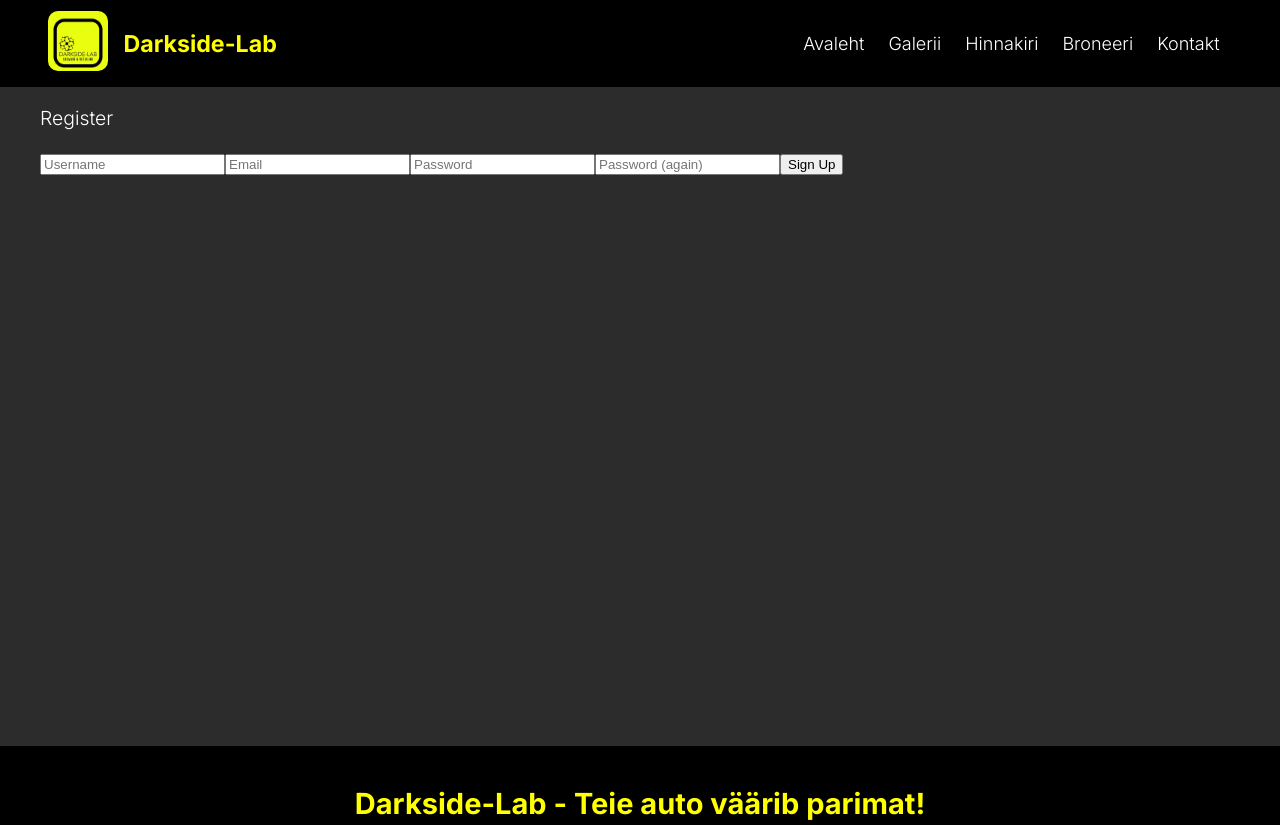
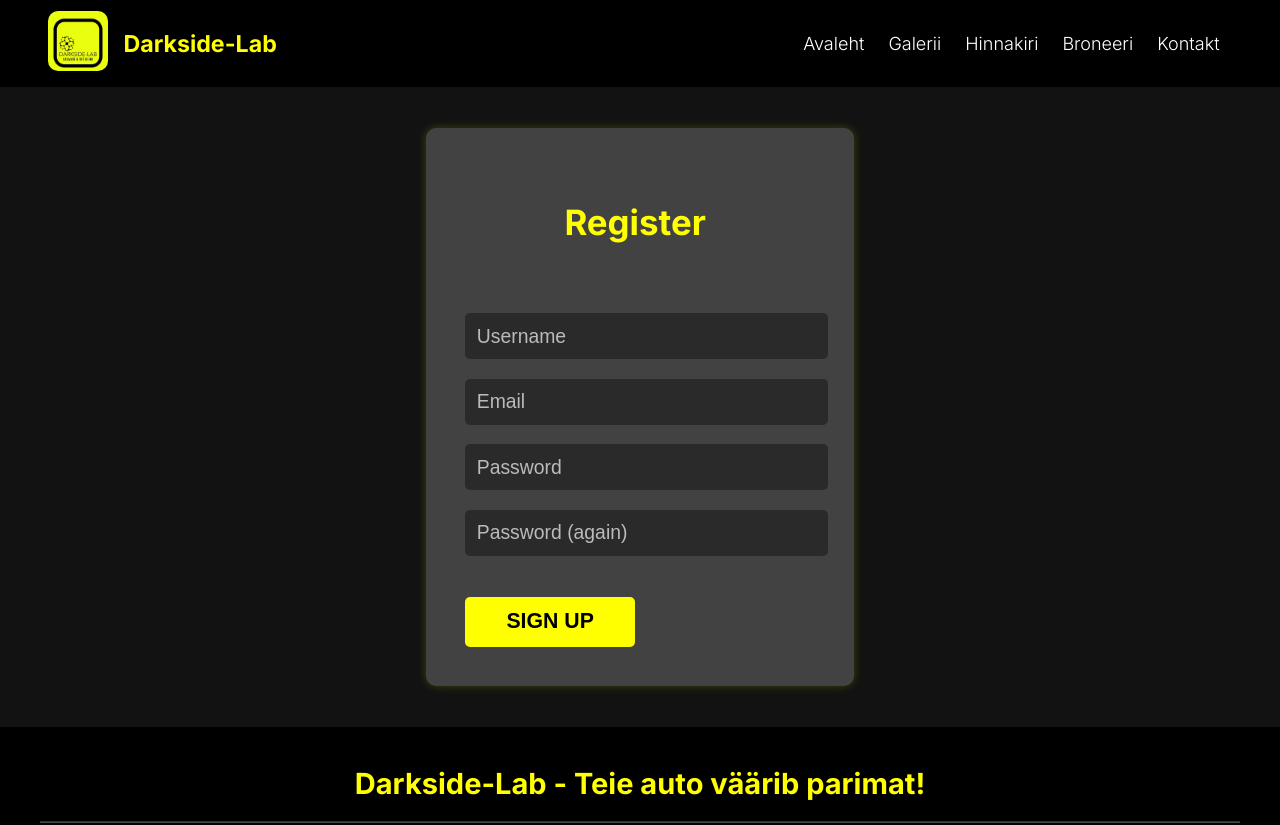
Before and after one commit to elenliivapuu/darkside-lab, a Vue app: page /register in a window 1280 px wide. Shown: the top 825 px of the page. Built offline with nearby package versions, Linux system fonts and the light colour scheme.

Commit message:
Make UI look better for LoginView, AdminView and RegisterView

```diff
--- a/src/views/AdminView.vue
+++ b/src/views/AdminView.vue
@@ -1,12 +1,48 @@
 <template>
     <main>
-        <div class="container" style="color: white;">
-            <p>Admin</p>
-            <div>
+        <div class="container">
+            <h2>Admin</h2>
+            <div class="logout-wrapper">
                 <button class="logout-btn" @click="logOut">Log Out</button>
             </div>
-            <p>All bookings:</p>
-            <ul>
+            <p class="section-title">All bookings:</p>
+            <div class="bookings-list">
+                <div v-for="event in events" :key="event.id" class="booking-card">
+                    <div class="booking-field">
+                        <span class="label">Date:</span>
+                        <span class="value">{{ event.startDate }}</span>
+                    </div>
+                    <div class="booking-field">
+                        <span class="label">Name:</span>
+                        <span class="value">{{ event.name }}</span>
+                    </div>
+                    <div class="booking-field">
+                        <span class="label">Phone:</span>
+                        <span class="value">{{ event.phone }}</span>
+                    </div>
+                    <div class="booking-field">
+                        <span class="label">Email:</span>
+                        <span class="value">{{ event.email }}</span>
+                    </div>
+                    <div class="booking-field">
+                        <span class="label">Comment:</span>
+                        <span class="value">{{ event.comment || '—' }}</span>
+                    </div>
+                    <div class="booking-field">
+                        <span class="label">Registered:</span>
+                        <span class="value">{{ event.createdAt }}</span>
+                    </div>
+
+                    <button class="delete-btn" @click="deleteBooking(event.id)">
+                        Delete Booking
+                    </button>
+                </div>
+            </div>
+        </div>
+    </main>
+</template>
+
+<!-- <ul>
                 <li v-for="event in events" :key="event.id" style="line-height: 1.0;">
                     <p>Date: {{ event.startDate }}</p>
                     <p>Name: {{ event.name }}</p>
@@ -17,10 +53,7 @@
                     <button @click="deleteBooking(event.id)">Delete Booking</button>
                     <hr>
                 </li>
-            </ul>
-        </div>
-    </main>
-</template>
+            </ul> -->
 
 <script>
 import router from '../router'
@@ -81,8 +114,127 @@ import router from '../router'
         }
 	}
 </script>
+
 <style scoped>
-    .container {
-        min-height: 80vh;
-    }
+main {
+  min-height: 100vh;
+  background-color: #121212;
+  display: flex;
+  align-items: center;
+  justify-content: center;
+  padding: 2em 1em;
+  color: white;
+}
+
+.container {
+  background: rgba(228, 228, 228, 0.1);
+  padding: 2.5em 2em;
+  border-radius: 12px;
+  width: 800px;
+  max-width: 95vw;
+  box-shadow: 0 0 10px rgba(255, 255, 0, 0.2);
+}
+
+h2 {
+  font-size: 2em;
+  text-align: center;
+  color: yellow;
+  margin-bottom: 1.2em;
+}
+
+.section-title {
+  font-size: 1.6em;
+  color: yellow;
+  margin-bottom: 1.5em;
+  text-align: center;
+}
+
+.logout-wrapper {
+  text-align: right;
+  margin-bottom: 1em;
+}
+
+.logout-btn {
+  background-color: red;
+  color: white;
+  padding: 0.6em 1em;
+  border: none;
+  border-radius: 5px;
+  font-size: 0.95em;
+  cursor: pointer;
+  text-transform: uppercase;
+}
+
+.logout-btn:hover {
+  background-color: darkred;
+}
+
+.bookings-list {
+  display: flex;
+  flex-direction: column;
+  gap: 1.5em;
+}
+
+.booking-card {
+  background-color: #1e1e1e;
+  padding: 1.2em 1.5em;
+  border-radius: 8px;
+  box-shadow: 0 0 6px rgba(255, 255, 0, 0.1);
+}
+
+.booking-field {
+  display: flex;
+  justify-content: space-between;
+  padding: 0.3em 0;
+  font-size: 0.95em;
+}
+
+.label {
+  color: #aaa;
+  width: 35%;
+  font-weight: 600;
+}
+
+.value {
+  width: 65%;
+  text-align: right;
+  color: white;
+  word-break: break-word;
+}
+
+.delete-btn {
+  margin-top: 1.2em;
+  width: 100%;
+  background-color: yellow;
+  color: black;
+  font-weight: bold;
+  padding: 0.6em;
+  border: none;
+  border-radius: 5px;
+  font-size: 1em;
+  cursor: pointer;
+  text-transform: uppercase;
+}
+
+.delete-btn:hover {
+  background-color: black;
+  color: white;
+}
+
+@media (max-width: 600px) {
+  .booking-field {
+    flex-direction: column;
+    align-items: flex-start;
+  }
+
+  .label,
+  .value {
+    width: 100%;
+    text-align: left;
+  }
+
+  .label {
+    margin-bottom: 0.2em;
+  }
+}
 </style>
--- a/src/views/BookView.vue
+++ b/src/views/BookView.vue
@@ -14,7 +14,7 @@
                         :disablePast=true
                         @click-date="onDayClick"
                         class="theme-gcal locale-et">
-                        <template #header="{ headerProps }" :locale="et">
+                        <template #header="{ headerProps }">
                             <div class="cv-header locale-et">
                                 <nav class="cv-header-nav">
                                     <button class="previousPeriod" @click="setShowDate(headerProps.previousPeriod)">&lt;</button>
@@ -242,7 +242,7 @@
     };
 </script>
 
-<style>
+<style scoped>
 main {
     background-color: #333;
 }
--- a/src/views/LoginView.vue
+++ b/src/views/LoginView.vue
@@ -1,17 +1,18 @@
 <template>
     <main>
-        <div class="container" style="color: white;">
-            <p>Login</p>
+        <div class="login-container">
+            <h2 class="login-title">Logi sisse</h2>
 
             <form @submit.prevent="submitForm" method="post">
-                <input v-model.trim="formData.username" placeholder="Username" />
+                <input type="text" v-model.trim="formData.username" placeholder="Username" />
                 <input type="password" v-model.trim="formData.password" placeholder="Password" />
-                <div>
-                <input type="checkbox" id="remember_me" v-model="formData.remember_me" />
-                <label style="padding-left: 0.5rem" for="remember_me">Remember Me</label>
-                </div>
 
-                <button>Log In</button>
+                <label class="checkbox">
+                    <input type="checkbox" v-model="formData.remember_me" />
+                    Remember Me
+                </label>
+
+                <button type="submit" class="login-button">Log In</button>
             </form>
         </div>
     </main>
@@ -37,6 +38,8 @@ import router from '../router'
                     form.append('username', this.formData.username)
                     form.append('password', this.formData.password)
 
+                    // const response = await fetch('http://127.0.0.1:5000/api/login', {
+
                     const response = await fetch('http://127.0.0.1:5000/api/login', {
                         method: 'POST',
                         credentials: 'include',
@@ -55,8 +58,76 @@ import router from '../router'
         },
 	}
 </script>
+
 <style scoped>
-    .container {
-        min-height: 80vh;
-    }
+main {
+  min-height: 80vh;
+  background-color: #121212;
+  display: flex;
+  align-items: center;
+  justify-content: center;
+  color: white;
+}
+
+.login-container {
+  background: rgba(228, 228, 228, 0.226);
+  padding: 2em;
+  padding-right: 2.5em;
+  border-radius: 10px;
+  width: 320px;
+  box-shadow: 0 0 10px rgba(255, 255, 0, 0.2);
+}
+
+.login-title {
+  font-size: 1.8em;
+  margin-bottom: 1em;
+  text-align: center;
+  color: yellow;
+}
+
+input[type="text"],
+input[type="password"] {
+  width: 100%;
+  padding: 0.6em;
+  margin-bottom: 1em;
+  border: none;
+  border-radius: 5px;
+  background-color: #2a2a2a;
+  color: white;
+  font-size: 1em;
+}
+
+input::placeholder {
+  color: #bbb;
+}
+
+.checkbox {
+  display: flex;
+  align-items: center;
+  font-size: 0.95em;
+  margin-bottom: 1.5em;
+}
+
+.checkbox input {
+  margin-right: 0.5em;
+}
+
+ button {
+  background-color: yellow;
+  color: black;
+  font-weight: bold;
+  padding: 0.6em;
+  border: none;
+  width: 50%;
+  border-radius: 5px;
+  font-size: 1.1em;
+  cursor: pointer;
+  text-transform: uppercase;
+  margin-left: 0.4em;
+}
+
+.login-button:hover {
+  background-color: black;
+  color: white;
+}
 </style>
--- a/src/views/RegisterView.vue
+++ b/src/views/RegisterView.vue
@@ -1,14 +1,14 @@
 <template>
     <main>
-        <div class="container" style="color: white;">
-            <p>Register</p>
+        <div class="register-container">
+            <h2 class="register-title">Register</h2>
 
             <form @submit.prevent="submitForm" method="post">
-                <input v-model.trim="formData.username" placeholder="Username" />
+                <input type="text" v-model.trim="formData.username" placeholder="Username" />
                 <input type="email" v-model.trim="formData.email" placeholder="Email" />
                 <input type="password" v-model.trim="formData.password" placeholder="Password" />
                 <input type="password" v-model.trim="formData.password2" placeholder="Password (again)" />
-                <button>Sign Up</button>
+                <button type="submit" class="reg-button">Sign Up</button>
             </form>
         </div>
     </main>
@@ -60,8 +60,66 @@
         },
 	}
 </script>
+
 <style scoped>
-    .container {
-        min-height: 80vh;
-    }
+main {
+  min-height: 80vh;
+  background-color: #121212;
+  display: flex;
+  align-items: center;
+  justify-content: center;
+  color: white;
+}
+
+.register-container {
+  background: rgba(228, 228, 228, 0.226);
+  padding: 2em;
+  padding-right: 2.5em;
+  border-radius: 10px;
+  width: 340px;
+  box-shadow: 0 0 10px rgba(255, 255, 0, 0.2);
+}
+
+.register-container h2 {
+  font-size: 1.8em;
+  margin-bottom: 1em;
+  text-align: center;
+  color: yellow;
+}
+
+input[type="text"],
+input[type="email"],
+input[type="password"] {
+  width: 100%;
+  padding: 0.6em;
+  margin-bottom: 1em;
+  border: none;
+  border-radius: 5px;
+  background-color: #2a2a2a;
+  color: white;
+  font-size: 1em;
+}
+
+input::placeholder {
+  color: #bbb;
+}
+
+button {
+  width: 50%;
+  padding: 0.6em;
+  margin-top: 1em;
+  border: none;
+  border-radius: 5px;
+  background-color: yellow;
+  color: black;
+  font-weight: bold;
+  font-size: 1.1em;
+  cursor: pointer;
+  text-transform: uppercase;
+}
+
+button:hover {
+  background-color: black;
+  color: white;
+}
 </style>
--- a/vite.config.js
+++ b/vite.config.js
@@ -8,10 +8,6 @@ export default defineConfig({
   plugins: [
     vue(),
   ],
-  build: {
-    outDir: 'backend/dist',
-    emptyOutDir: true,
-  },
   resolve: {
     alias: {
       '@': fileURLToPath(new URL('./src', import.meta.url))
```
Also changed, not shown: 2 other files (tests, documents, lock files or other folders).
